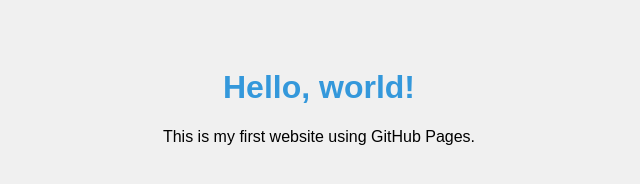
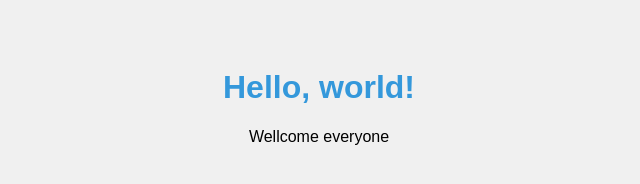
Before and after one commit to Ariyan-Ari/Ariyanpedia, a plain HTML site: page index.html in a window 1280 px wide. Shown: the whole page, without its empty margins (321-961 px from the left). Drawn offline with Linux system fonts and the light colour scheme.

Commit message:
Update index.html

```diff
--- a/index.html
+++ b/index.html
@@ -6,6 +6,6 @@
   </head>
   <body>
     <h1>Hello, world!</h1>
-    <p>This is my first website using GitHub Pages.</p>
+    <p>Wellcome everyone</p>
   </body>
 </html>
```
